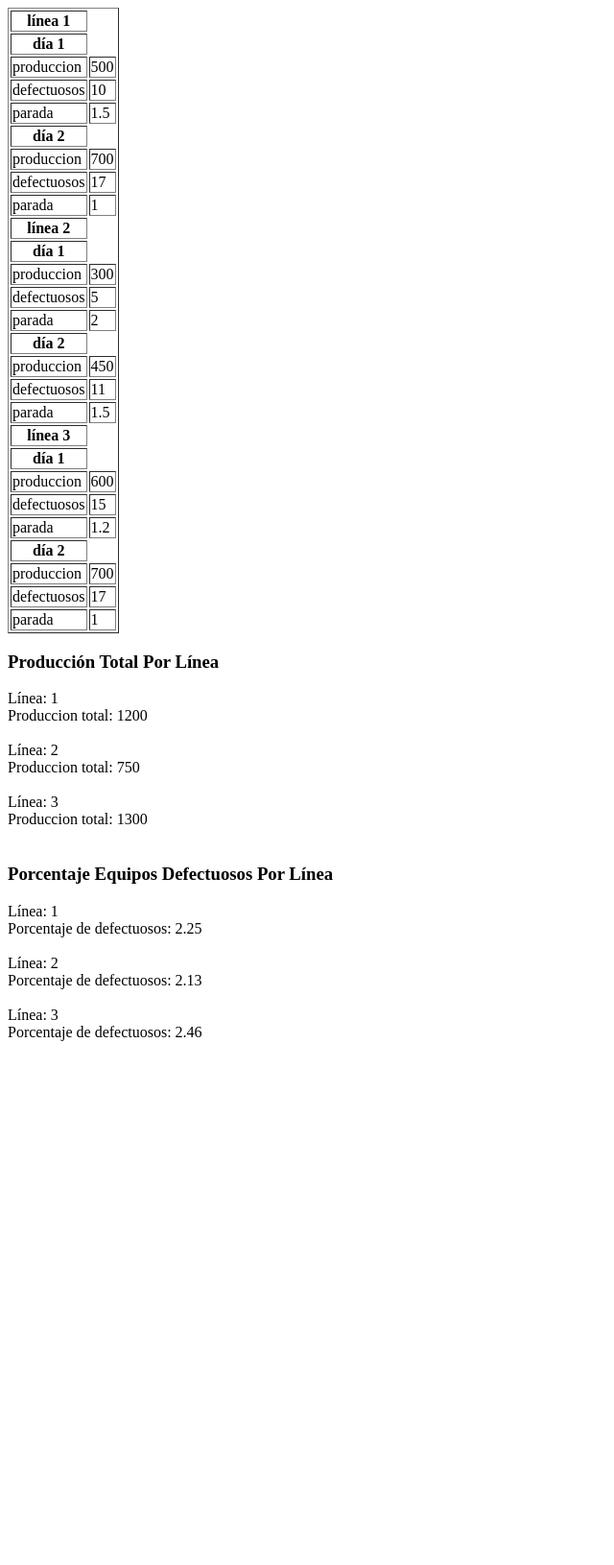
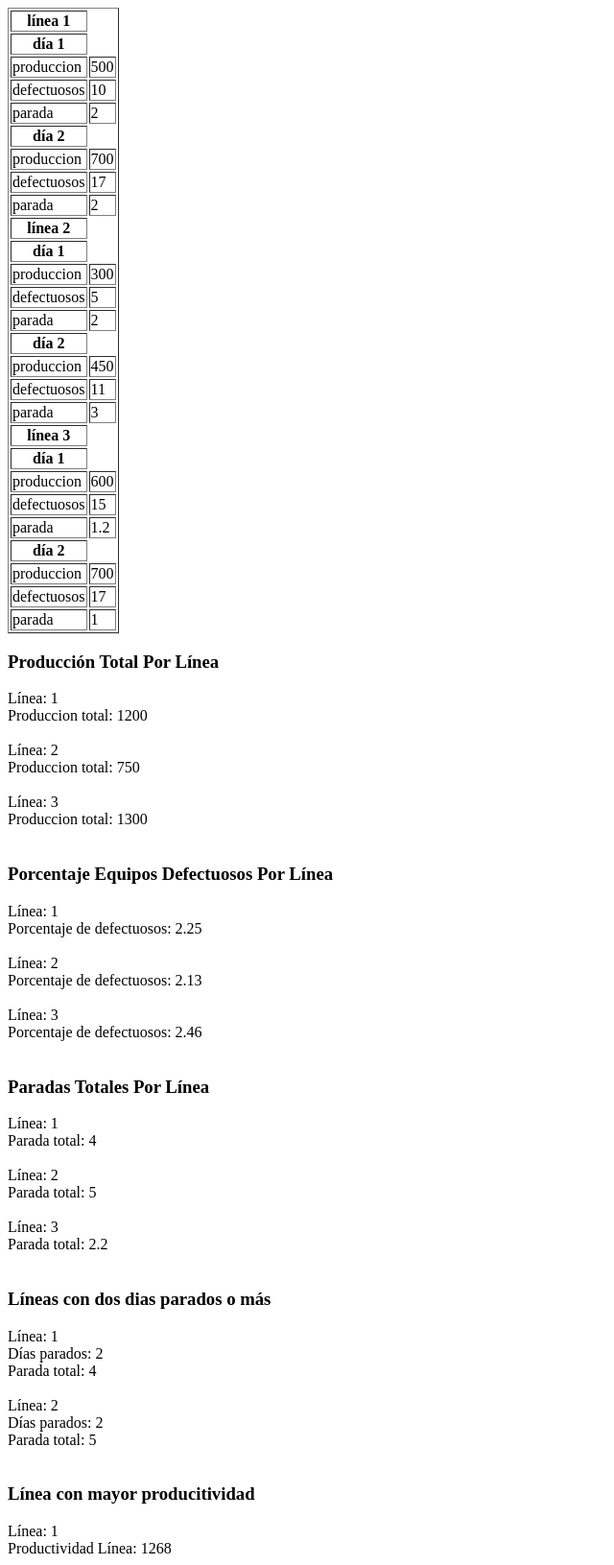
Before and after one commit to adrihm16/EntornoServidor, a PHP site: page /u2/Reto13Arrays.php in a window 1280 px wide. Shown: the whole page at 96% size, without its empty margins (0-640 px from the left). Before the commit the page ends 1085 px from the top, so only its background shows below. Run offline with PHP 8.4, Linux system fonts and the light colour scheme.

Commit message:
updatereto13

```diff
--- a/ejemplo/u2/Reto13Arrays.php
+++ b/ejemplo/u2/Reto13Arrays.php
@@ -9,18 +9,23 @@
 <?php
     $fabrica = [
             1 => [
-                    ["produccion" => "500", "defectuosos" => 10, "parada" => 1.5],
-                    ["produccion" => "700", "defectuosos" => 17, "parada" => 1],
+                    ["produccion" => 500, "defectuosos" => 10, "parada" => 2],
+                    ["produccion" => 700, "defectuosos" => 17, "parada" => 2],
             ],
             2 => [
-                    ["produccion" => "300", "defectuosos" => 5, "parada" => 2],
-                    ["produccion" => "450", "defectuosos" => 11, "parada" => 1.5]
+                    ["produccion" => 300, "defectuosos" => 5, "parada" => 2],
+                    ["produccion" => 450, "defectuosos" => 11, "parada" => 3]
             ],
             3 => [
-                    ["produccion" => "600", "defectuosos" => 15, "parada" => 1.2],
-                    ["produccion" => "700", "defectuosos" => 17, "parada" => 1]
+                    ["produccion" => 600, "defectuosos" => 15, "parada" => 1.2],
+                    ["produccion" => 700, "defectuosos" => 17, "parada" => 1]
             ]
     ];
+    /**
+     * @param array $fabrica
+     */
+    function mostrarTabla(array $fabrica)
+    {
         echo "<table border='1'>";
         foreach ($fabrica as $linea => $dias) {
             $contadorDias = 0;
@@ -41,6 +46,9 @@
             }
         }
         echo "</table>";
+    }
+
+    mostrarTabla($fabrica);
     /**
      * @param array $fabrica
      */
@@ -65,6 +73,7 @@
             echo "<br><br>";
         }
     }
+
     calcularProduccionTotal($fabrica);
     /**
      * @param array $fabrica
@@ -96,6 +105,105 @@
     }
 
     CalcularPorcentajeDefectuosos($fabrica);
+    /**
+     * @param array $fabrica
+     */
+    function calcularParadasTotalesPorLinea(array $fabrica)
+    {
+        echo "<h3>Paradas Totales Por Línea</h3>";
+        foreach ($fabrica as $linea => $dias) {
+            $contadorDias = 0;
+            $paradaTotalLinea = 0;
+            echo "Línea: $linea";
+            echo "<br>";
+            foreach ($dias as $dia => $atributos) {
+                $contadorDias++;
+                foreach ($atributos as $atributo => $valor) {
+                    if ($atributo == "parada") {
+                        $paradaTotalLinea += $valor;
+                    }
+                }
+            }
+            echo "Parada total: $paradaTotalLinea";
+            echo "<br><br>";
+        }
+    }
+
+    calcularParadasTotalesPorLinea($fabrica);
+
+    /**
+     * @param array $fabrica
+     */
+    function DosDiasOMas(array $fabrica)
+    {
+        echo "<h3>Líneas con dos dias parados o más</h3>";
+        foreach ($fabrica as $linea => $dias) {
+            $diasParados = 0;
+            $contadorDias = 0;
+            $paradaTotalLinea = 0;
+            foreach ($dias as $dia => $atributos) {
+                $contadorDias++;
+                foreach ($atributos as $atributo => $valor) {
+                    if ($atributo == "parada") {
+                        $paradaTotalLinea += $valor;
+                        if ($valor >= 2) {
+                            $diasParados++;
+                        }
+                    }
+                }
+            }
+            if ($diasParados >= 2) {
+                echo "Línea: $linea";
+                echo "<br>";
+                echo "Días parados: " . $diasParados;
+                echo "<br>";
+                echo "Parada total: $paradaTotalLinea";
+                echo "<br><br>";
+            }
+
+        }
+    }
+    DosDiasOMas($fabrica);
+
+    function LineaMasProductiva(array $fabrica)
+    {
+        $productividadLinea = 0;
+        $mayor = 0;
+        $diaMayor = "";
+        $produccionTotalLinea = 0;
+    {
+        echo "<h3>Línea con mayor producitividad</h3>";
+        foreach ($fabrica as $linea => $dias) {
+            $contadorDias = 0;
+            $paradaTotalLinea = 0;
+            $productividadLinea = 0;
+            $produccionTotalLinea = 0;
+            $mayor = 0;
+            $defectuososTotalLinea = 0;
+            $diaMayor = "";
+            foreach ($dias as $dia => $atributos) {
+                $contadorDias++;
+                foreach ($atributos as $atributo => $valor) {
+                    if ($atributo == "parada") {
+                        $paradaTotalLinea += $valor;
+                    }else if ($atributo == "produccion") {
+                        $produccionTotalLinea += $valor;
+                    }else if ($atributo == "defectuosos") {
+                        $defectuososTotalLinea += $valor;
+                    }
+                }
+                }
+            $productividadLinea = $produccionTotalLinea - $defectuososTotalLinea;
+            if ($productividadLinea > $mayor) {
+                $mayor = $productividadLinea;
+                $diaMayor = $dia;
+            }
+            }
+        }
+        echo "Línea: $diaMayor <br>";
+        echo "Productividad Línea: $productividadLinea";
+    }
+    LineaMasProductiva($fabrica);
 ?>
 </body>
 </html>
```
Lines whose indentation alone changed are shown as unchanged.
